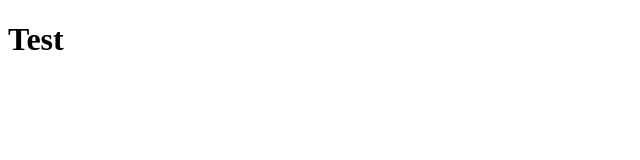
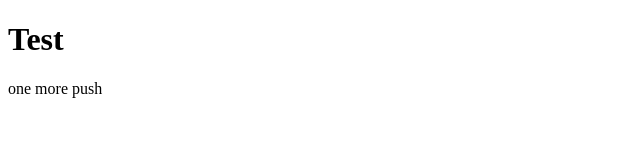
Before and after one commit to ahmedkandil2015/test-push, a plain HTML site: page index.html in a window 1280 px wide. Shown: the whole page, without its empty margins (0-640 px from the left). Drawn offline with Linux system fonts and the light colour scheme.

Commit message:
secodn push

```diff
--- a/index.html
+++ b/index.html
@@ -7,5 +7,6 @@
   </head>
   <body>
     <h1>Test</h1>
+    <p>one more push</p>
   </body>
 </html>
```
